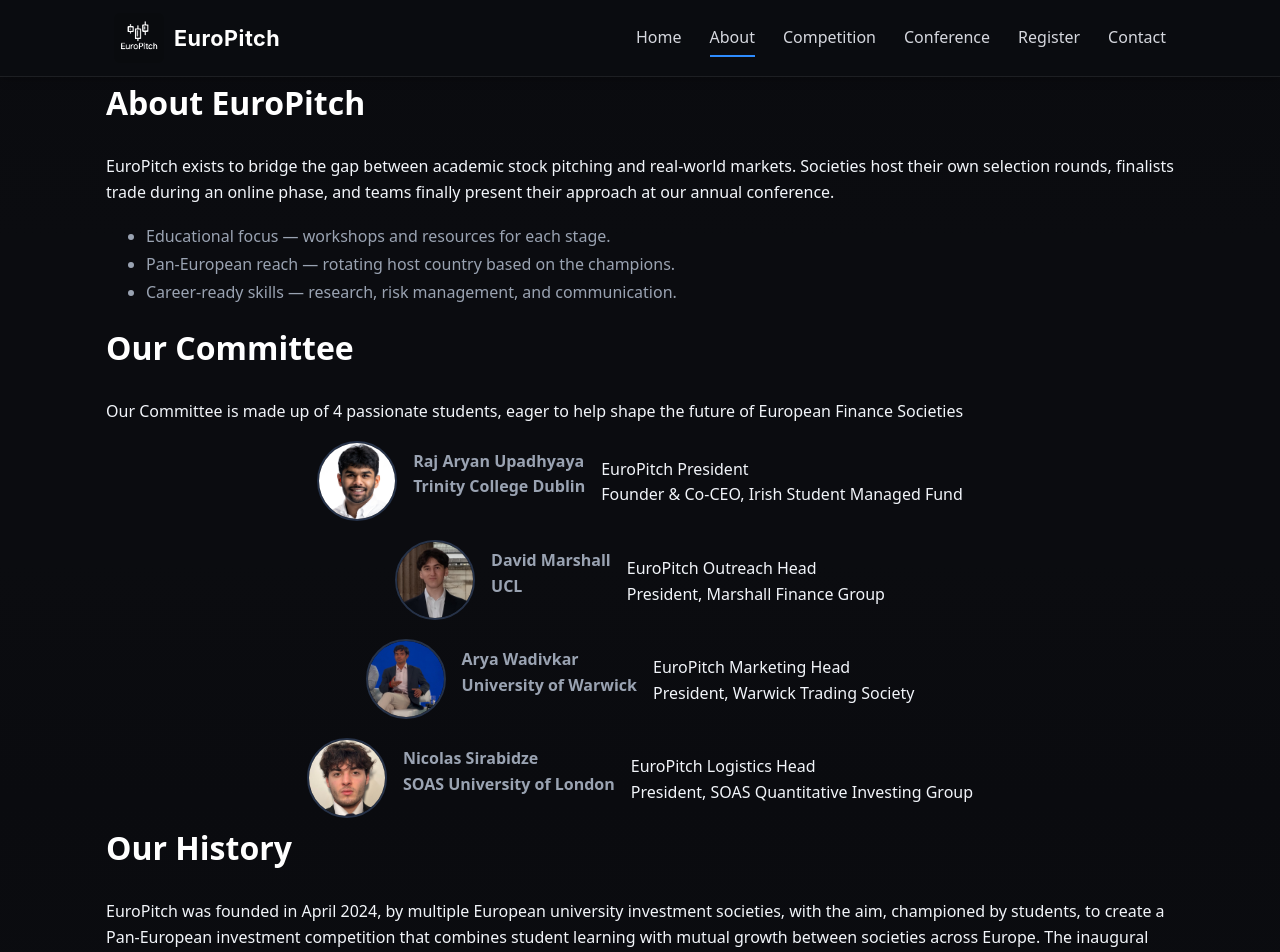
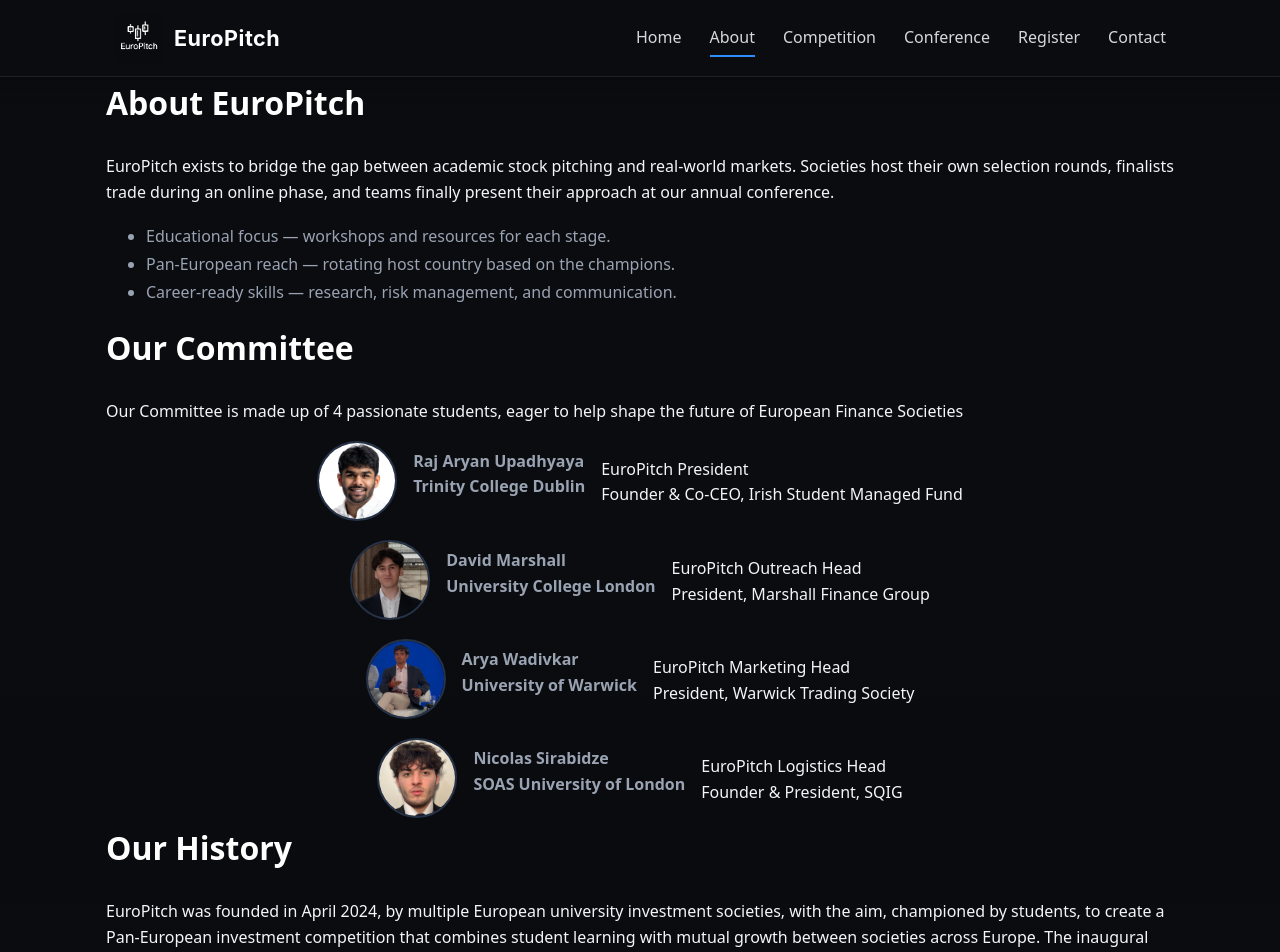
Before and after one commit to EuroPitch/EuroPitch, a React (Vite) app in the folder frontend/: page /about in a window 1280 px wide. Shown: the top 952 px of the page. Built offline with nearby package versions, Linux system fonts and the light colour scheme.

Commit message:
Fixed up some goof-ups

```diff
--- a/frontend/src/pages/About.jsx
+++ b/frontend/src/pages/About.jsx
@@ -28,7 +28,7 @@
         </div>
         <div className="member-card">
             <img src={David} alt="David Marshall" className="member-photo" />
-            <h4>David Marshall <br/> UCL</h4>
+            <h4>David Marshall <br/> University College London</h4>
             <p>EuroPitch Outreach Head<br/>President, Marshall Finance Group</p>
         </div>
         <div className="member-card">
@@ -39,7 +39,7 @@
         <div className="member-card">
             <img src={Nicolas} alt="Nicolas Sirabidze" className="member-photo" />
             <h4>Nicolas Sirabidze <br/> SOAS University of London</h4>
-            <p>EuroPitch Logistics Head<br/>President, SOAS Quantitative Investing Group</p>
+            <p>EuroPitch Logistics Head<br/>Founder & President, SQIG</p>
         </div>
         </div>
         <h2>Our History</h2>
```
